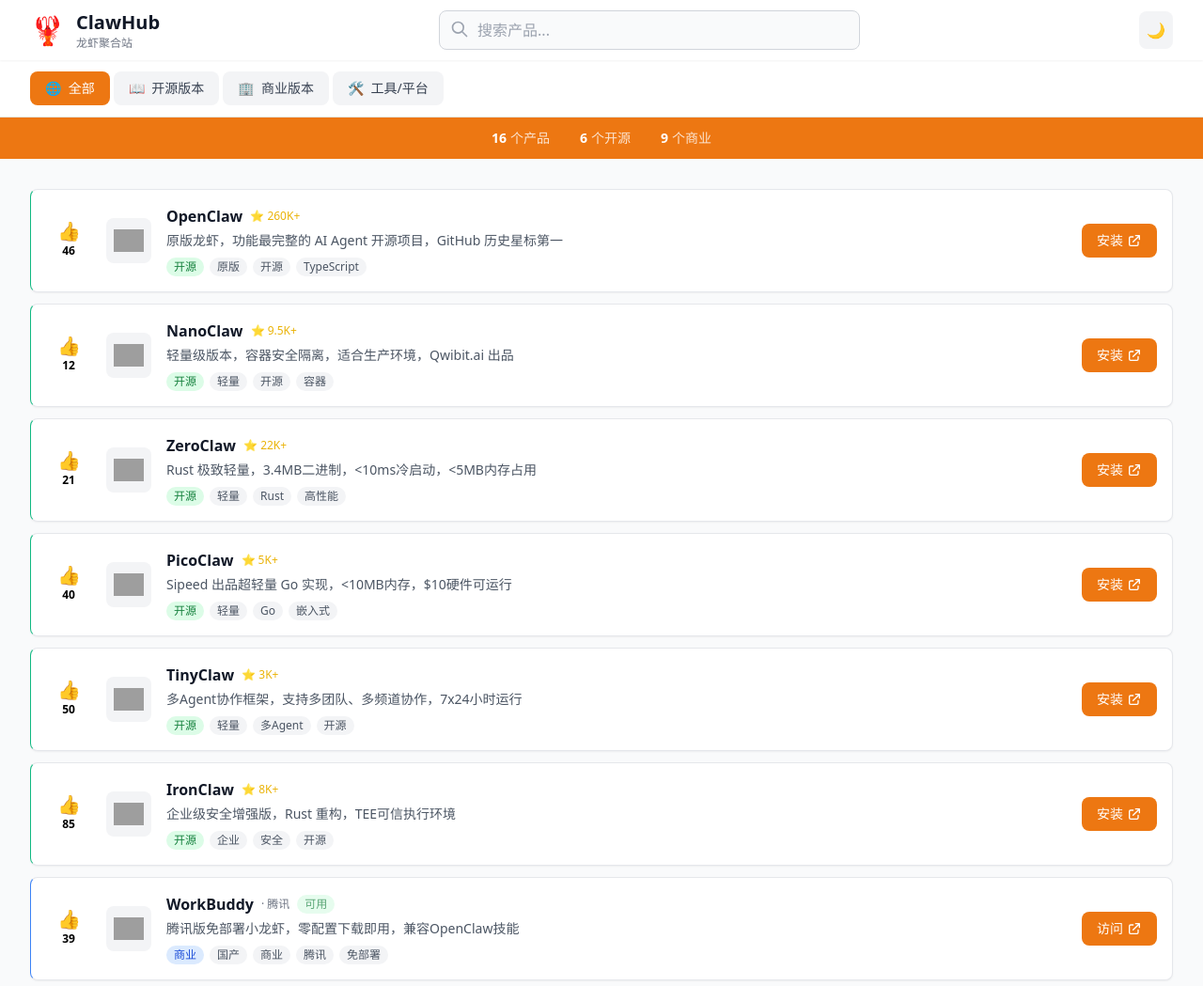
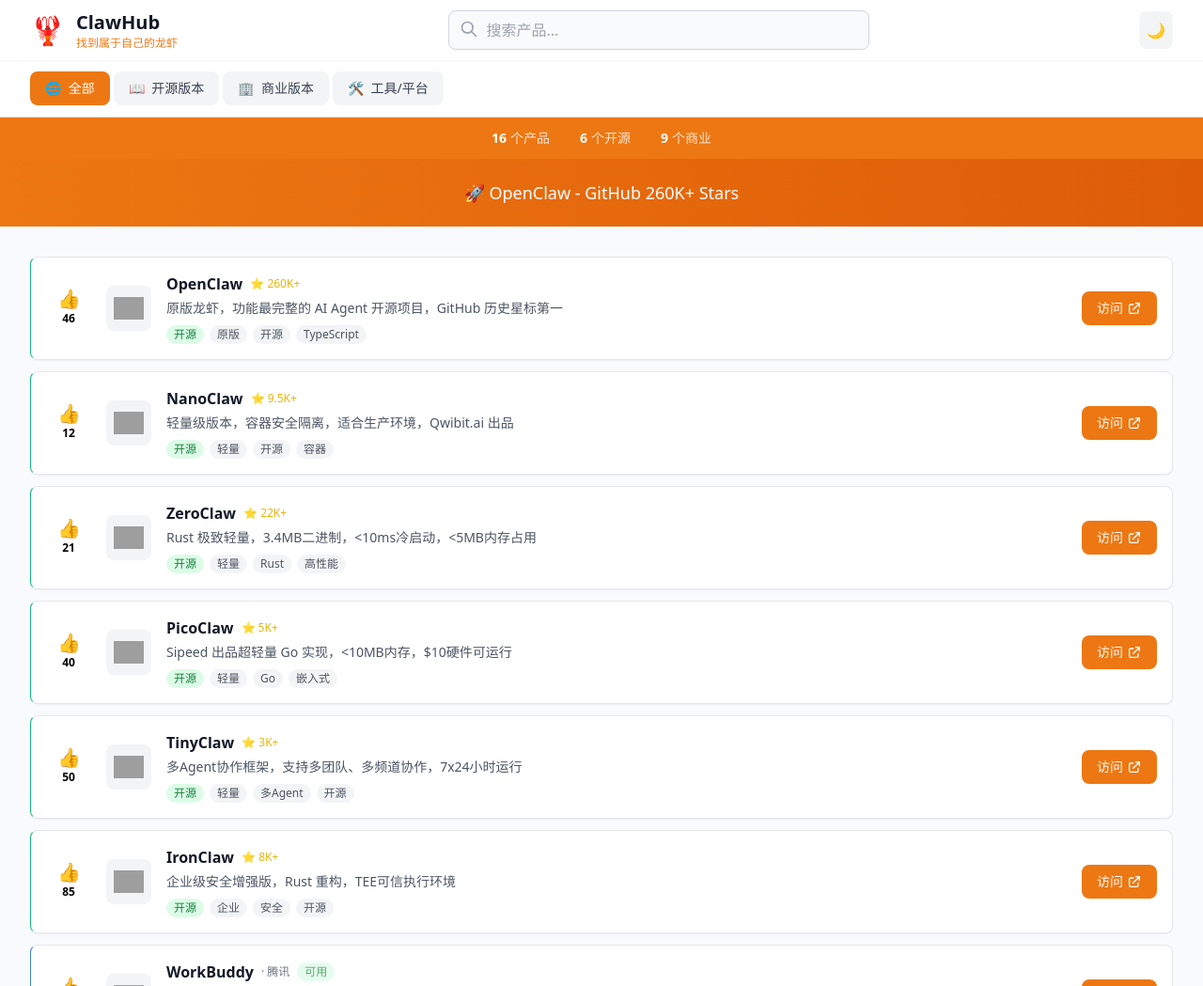
Before and after one commit to Sea-66/claw-hub, a website: page index.html in a window 1280 px wide. Shown: the top 1049 px of the page at 94% size. Drawn offline with nearby package versions, Linux system fonts and the light colour scheme; grey boxes are pictures that could not be loaded.

Commit message:
UI improvements and product updates
- Update LobsterAI URL to lobsterai.youdao.com
- Make product bars clickable to visit URL
- Change all "安装" to "访问"
- Add slogan "找到属于自己的龙虾" in header
- Add product carousel banner with rotating messages

```diff
--- a/data/products.json
+++ b/data/products.json
@@ -129,8 +129,8 @@
       "type": "commercial",
       "tags": ["国产", "商业", "网易", "本地化"],
       "status": "已开源",
-      "url": "https://github.com/netease-youdao/LobsterAI",
-      "installUrl": "https://github.com/netease-youdao/LobsterAI"
+      "url": "https://lobsterai.youdao.com/#/index",
+      "installUrl": "https://lobsterai.youdao.com/#/index"
     },
     {
       "id": "autoclaw",
--- a/index.html
+++ b/index.html
@@ -42,7 +42,7 @@
                     <span class="text-3xl">🦞</span>
                     <div>
                         <h1 class="text-xl font-bold text-gray-900 dark:text-white">ClawHub</h1>
-                        <p class="text-xs text-gray-500 dark:text-gray-400">龙虾聚合站</p>
+                        <p class="text-xs text-claw-500 dark:text-claw-400 font-medium">找到属于自己的龙虾</p>
                     </div>
                 </div>
 
@@ -118,6 +118,17 @@
         </div>
     </div>
 
+    <!-- Product Carousel -->
+    <div class="bg-gradient-to-r from-claw-500 to-claw-600 dark:from-claw-700 dark:to-claw-800 text-white overflow-hidden">
+        <div class="max-w-7xl mx-auto px-4 sm:px-6 lg:px-8 py-4">
+            <div id="productCarousel" class="flex items-center justify-center min-h-[40px]">
+                <div class="carousel-item text-center transition-all duration-500">
+                    <span class="text-lg font-medium">🎯 加载中...</span>
+                </div>
+            </div>
+        </div>
+    </div>
+
     <!-- Main Content -->
     <main class="max-w-7xl mx-auto px-4 sm:px-6 lg:px-8 py-8">
         <!-- Products List -->
--- a/js/app.js
+++ b/js/app.js
@@ -14,7 +14,9 @@
         currentCategory: 'all',
         searchQuery: '',
         isLoading: true,
-        votes: {} // Store votes { productId: { up: count, down: count, userVote: 'up'|'down'|null } }
+        votes: {}, // Store votes { productId: { up: count, down: count, userVote: 'up'|'down'|null } }
+        carouselIndex: 0,
+        carouselInterval: null
     };
 
     // DOM Elements
@@ -27,7 +29,8 @@
         emptyState: document.getElementById('emptyState'),
         totalCount: document.getElementById('totalCount'),
         opensourceCount: document.getElementById('opensourceCount'),
-        commercialCount: document.getElementById('commercialCount')
+        commercialCount: document.getElementById('commercialCount'),
+        productCarousel: document.getElementById('productCarousel')
     };
 
     /**
@@ -50,7 +53,43 @@
         renderCategories();
         filterAndRender();
 
+        // Start carousel
+        startCarousel();
+
         state.isLoading = false;
+    }
+
+    /**
+     * Start product carousel
+     */
+    function startCarousel() {
+        if (state.products.length === 0) return;
+
+        const carouselMessages = [
+            '🎯 发现最适合你的 AI Agent',
+            '🚀 OpenClaw - GitHub 260K+ Stars',
+            '💬 QClaw - 微信直接操控',
+            '☁️ ArkClaw - 7×24云端在线',
+            '🦐 LobsterAI - 本地化数据安全',
+            '⚡ ZeroClaw - 3.4MB极致轻量',
+            '🔧 NanoClaw - 容器安全隔离',
+            '🤖 MaxClaw - 多智能体协作',
+            '📱 KimiClaw - 长期记忆助手',
+            '🏢 腾讯云Lighthouse - 企业级部署'
+        ];
+
+        function updateCarousel() {
+            const message = carouselMessages[state.carouselIndex % carouselMessages.length];
+            elements.productCarousel.innerHTML = `
+                <div class="carousel-item text-center">
+                    <span class="text-lg font-medium">${message}</span>
+                </div>
+            `;
+            state.carouselIndex++;
+        }
+
+        updateCarousel();
+        state.carouselInterval = setInterval(updateCarousel, 3000);
     }
 
     /**
@@ -308,12 +347,15 @@
         elements.emptyState.classList.add('hidden');
 
         elements.productsGrid.innerHTML = state.filteredProducts.map((product, index) => `
-            <div class="product-bar bg-white dark:bg-gray-800 rounded-lg shadow-sm hover:shadow-md border border-gray-200 dark:border-gray-700 p-4 fade-in type-${product.type}"
-                 data-product-id="${product.id}"
-                 style="animation-delay: ${Math.min(index * 30, 300)}ms">
+            <a href="${product.installUrl || product.url}"
+               target="_blank"
+               rel="noopener noreferrer"
+               class="product-bar block bg-white dark:bg-gray-800 rounded-lg shadow-sm hover:shadow-md border border-gray-200 dark:border-gray-700 p-4 fade-in type-${product.type} cursor-pointer"
+               data-product-id="${product.id}"
+               style="animation-delay: ${Math.min(index * 30, 300)}ms">
                 <div class="flex items-center gap-4">
                     <!-- Vote Buttons -->
-                    <div class="vote-container flex flex-col items-center gap-1 flex-shrink-0">
+                    <div class="vote-container flex flex-col items-center gap-1 flex-shrink-0" onclick="event.preventDefault(); event.stopPropagation();">
                         <!-- Vote buttons will be rendered here -->
                     </div>
 
@@ -347,18 +389,15 @@
                     </div>
 
                     <!-- Action Button -->
-                    <a href="${product.installUrl || product.url}"
-                       target="_blank"
-                       rel="noopener noreferrer"
-                       class="install-btn inline-flex items-center px-4 py-2 text-sm font-medium rounded-lg
+                    <span class="install-btn inline-flex items-center px-4 py-2 text-sm font-medium rounded-lg
                               bg-claw-500 hover:bg-claw-600 text-white transition flex-shrink-0">
-                        ${product.type === 'commercial' ? '访问' : '安装'}
+                        访问
                         <svg class="w-4 h-4 ml-1" fill="none" stroke="currentColor" viewBox="0 0 24 24">
                             <path stroke-linecap="round" stroke-linejoin="round" stroke-width="2" d="M10 6H6a2 2 0 00-2 2v10a2 2 0 002 2h10a2 2 0 002-2v-4M14 4h6m0 0v6m0-6L10 14"></path>
                         </svg>
-                    </a>
+                    </span>
                 </div>
-            </div>
+            </a>
         `).join('');
 
         // Render vote buttons for each product
```
